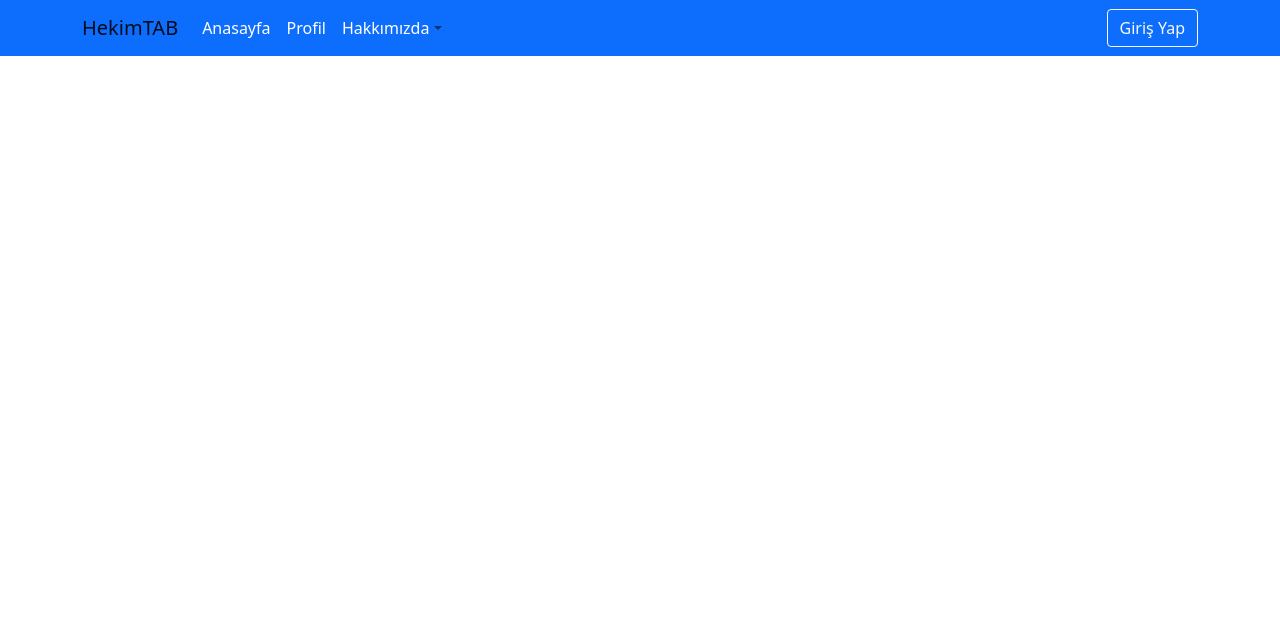
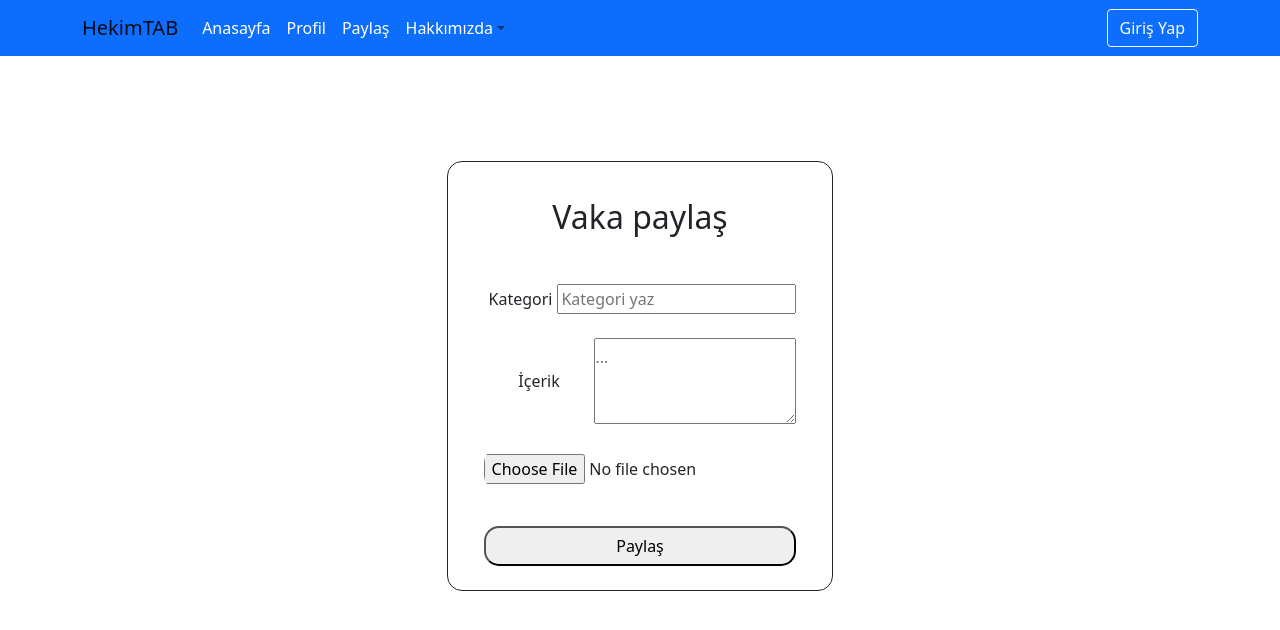
Before and after one commit to Batuhangulmez/HekimTAB-project, a React (Create React App) app in the folder client/: page /post in a window 1280 px wide. Shown: the top 630 px of the page. Built offline with nearby package versions, Linux system fonts and the light colour scheme.

Commit message:
post form

```diff
--- a/client/package.json
+++ b/client/package.json
@@ -11,6 +11,7 @@
     "react": "^17.0.2",
     "react-bootstrap": "^2.1.2",
     "react-dom": "^17.0.2",
+    "react-file-base64": "^1.0.3",
     "react-router-dom": "^6.2.2",
     "react-scripts": "5.0.0",
     "web-vitals": "^2.1.4"
--- a/client/src/App.js
+++ b/client/src/App.js
@@ -7,6 +7,7 @@ import { Container } from 'react-bootstrap';
 import HomeScreen from './Screens/HomeScreen';
 import AuthScreen from './Screens/AuthScreen';
 import { useState } from 'react';
+import PostScreen from './Screens/PostScreen';
 
 
 function App() {
@@ -19,6 +20,7 @@ function App() {
           <Routes>
             <Route path='/' element={<HomeScreen />} exact />
             <Route path='/auth' element={<AuthScreen setUser={setUser} />} />
+            <Route path='/post' element={<PostScreen />} />
           </Routes>
         </Container>
       </main>
--- a/client/src/Components/Header.js
+++ b/client/src/Components/Header.js
@@ -3,7 +3,7 @@ import { Button, Container, Nav, Navbar, NavDropdown } from 'react-bootstrap'
 import { Link } from 'react-router-dom'
 const Header = () => {
     return (
-        <Navbar bg="primary" expand="lg">
+        <Navbar bg="primary" expand="lg" collapseOnSelect>
             <Container>
                 <Link to='/' className='text-white text-decoration-none'>
                     <Navbar.Brand >HekimTAB</Navbar.Brand>
@@ -13,6 +13,7 @@ const Header = () => {
                     <Nav className="me-auto">
                         <Nav.Link className='text-white'>Anasayfa</Nav.Link>
                         <Nav.Link className='text-white'>Profil</Nav.Link>
+                        <Nav.Link as={Link} to="/post" className='text-white'>Paylaş</Nav.Link>
                         <NavDropdown
                             title={<span className='text-white'> Hakkımızda</span>}
                             id="basic-nav-dropdown"
--- /dev/null
+++ b/client/src/Screens/PostScreen.js
@@ -0,0 +1,47 @@
+import React from 'react'
+
+import ReactFileBase64 from 'react-file-base64'
+
+import { Container } from 'react-bootstrap'
+
+const PostScreen = () => {
+    return (
+        <Container className='container'>
+            <main>
+                <form className="form"
+                    onSubmit={(e) => {
+                        e.preventDefault();
+
+
+                    }}
+                >
+                    <h2 >Vaka paylaş</h2>
+                    <label >
+                        <div > Kategori</div>
+                        <input required
+                            type="text"
+                            placeholder="Kategori yaz"
+                            name="category"
+                        />
+                    </label>
+
+                    <label >
+                        <div >İçerik</div>
+                        <textarea
+                            type="text"
+                            placeholder="..."
+                            name="content"
+                            rows="3"
+                        />
+                    </label>
+
+                    <ReactFileBase64 type='file' multiple={false} onDone={() => { }} />
+
+                    <input type="Submit" value="Paylaş" />
+                </form>
+            </main>
+        </Container>
+    )
+}
+
+export default PostScreen
--- a/client/src/css_Modules/AuthScreen.css
+++ b/client/src/css_Modules/AuthScreen.css
@@ -27,8 +27,8 @@ label{
     margin: 12px 36px
 }
 label div{
+    padding: 0 5px;
     margin: auto;
-    padding: 0 5px;
 }
 input:required{
     width: auto;
@@ -39,3 +39,7 @@ input:optional{
     border-radius: 15px;
     padding: 6px 0;
 }
+textarea{
+    width: auto;
+    padding: 6px 0;
+}
```
Also changed, not shown: 1 other file (tests, documents, lock files or other folders).
